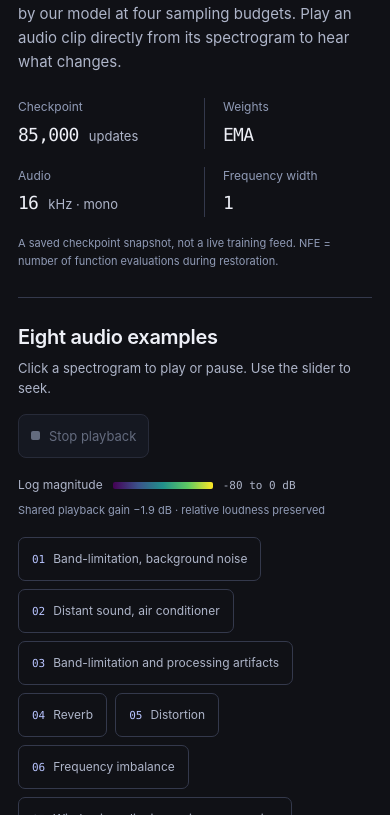
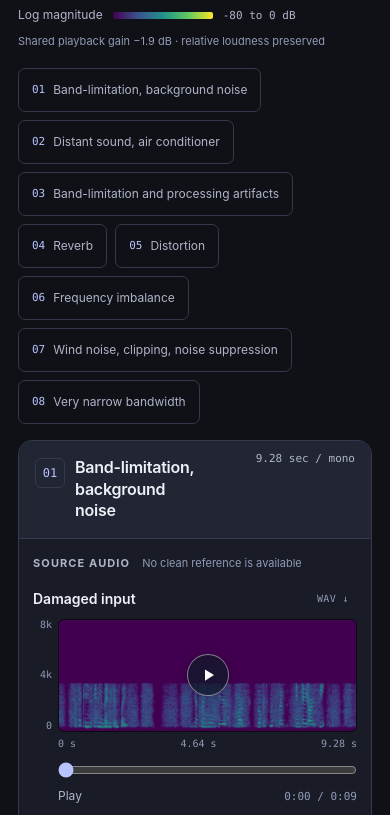
Before and after one commit to quangng2000/rmfsr, a plain HTML site: page docs/index.html in a window 390 px wide. Shown: the part 242-1057 px from the top of the page. Drawn offline with Linux system fonts and the light colour scheme.

Commit message:
Remove introduction from listening results page

```diff
--- a/docs/app.js
+++ b/docs/app.js
@@ -59,7 +59,7 @@
     const label = `${sample.title}: ${track.label}`;
     const trackId = `${sample.id}-${group}-${track.nfe ?? track.kind}`;
     const labelRow = element("div", "track-label-row");
-    const heading = element("h5", "", track.label);
+    const heading = element("h4", "", track.label);
     heading.id = `${trackId}-title`;
     card.setAttribute("aria-labelledby", heading.id);
     const download = element("a", "track-download", "WAV ↓");
@@ -255,7 +255,7 @@
   function makeGroup(title, note, tracks, sample, group) {
     const section = element("section", "track-group");
     const groupHeading = element("div", "group-heading");
-    const h4 = element("h4", "", title);
+    const h4 = element("h3", "", title);
     h4.id = `${sample.id}-${group}-heading`;
     section.setAttribute("aria-labelledby", h4.id);
     groupHeading.append(h4);
@@ -275,7 +275,7 @@
     number.setAttribute("aria-hidden", "true");
     const heading = element("div", "sample-heading");
     const displayTitle = sampleDisplayTitle(sample.title);
-    const h3 = element("h3", "", displayTitle);
+    const h3 = element("h2", "", displayTitle);
     h3.id = `${sample.id}-heading`;
     h3.setAttribute("aria-label", sample.title);
     heading.append(h3);
@@ -322,12 +322,6 @@
       if (!response.ok) throw new Error(`Manifest returned ${response.status}`);
       const data = await response.json();
       validateManifest(data);
-      const snapshot = document.getElementById("snapshot");
-      const values = snapshot.querySelectorAll("dd");
-      values[0].firstChild.textContent = `${Number(data.checkpoint.step).toLocaleString("en-US")} `;
-      values[1].textContent = data.checkpoint.weights;
-      values[2].firstChild.textContent = `${data.sample_rate / 1000} `;
-      values[3].textContent = data.checkpoint.frequency_width;
       const spectrum = data.spectrogram;
       const gainDb = data.playback?.common_gain_db;
       const gainLabel = Number.isFinite(gainDb)
--- a/docs/index.html
+++ b/docs/index.html
@@ -7,8 +7,8 @@
     <meta name="description" content="Listen to our 85,000-update RMFSR checkpoint on eight recordings from the paper's demo. Explore audio and log-magnitude spectrograms at NFE 1, 20, 50, and 100.">
     <meta name="theme-color" content="#101116">
     <title>RMFSR · Listening results</title>
-    <link rel="stylesheet" href="styles.css">
-    <script src="app.js?v=eight-20261017" defer></script>
+    <link rel="stylesheet" href="styles.css?v=intro-removed-20261017">
+    <script src="app.js?v=intro-removed-20261017" defer></script>
   </head>
   <body>
     <a class="skip-link" href="#results">Skip to audio results</a>
@@ -19,23 +19,10 @@
       </header>
 
       <main>
-        <section class="intro" aria-labelledby="page-title">
-          <p class="eyebrow">Speech restoration / Listening study</p>
-          <h1 id="page-title">Listen. Look. Compare steps.</h1>
-          <p class="intro-description">Eight recordings from the paper’s demo, restored by our model at four sampling budgets. Play an audio clip directly from its spectrogram to hear what changes.</p>
-          <dl class="snapshot" id="snapshot" aria-label="Checkpoint details">
-            <div><dt>Checkpoint</dt><dd>85,000 <span>updates</span></dd></div>
-            <div><dt>Weights</dt><dd>EMA</dd></div>
-            <div><dt>Audio</dt><dd>16 <span>kHz · mono</span></dd></div>
-            <div><dt>Frequency width</dt><dd>1</dd></div>
-          </dl>
-          <p class="snapshot-note">A saved checkpoint snapshot, not a live training feed. NFE = number of function evaluations during restoration.</p>
-        </section>
-
         <section class="listening-section" id="results" aria-labelledby="results-title">
           <div class="section-toolbar">
             <div>
-              <h2 id="results-title">Eight audio examples</h2>
+              <h1 id="results-title">Eight audio examples</h1>
               <p class="section-helper">Click a spectrogram to play or pause. Use the slider to seek.</p>
             </div>
             <button class="stop-button" id="stop-all" type="button" disabled><span class="stop-symbol" aria-hidden="true"></span>Stop playback</button>
--- a/docs/styles.css
+++ b/docs/styles.css
@@ -36,20 +36,9 @@ button, a, input, summary { touch-action: manipulation; }
 .wave-mark i:nth-child(3) { height: 26px; }
 .repo-link { display: inline-flex; align-items: center; gap: 10px; min-height: 44px; font-size: 14px; color: var(--muted); text-decoration: none; }
 .repo-link span { font-size: 20px; }
-.intro { padding: 44px 0 32px; }
-.eyebrow { margin: 0 0 12px; color: var(--accent); text-transform: uppercase; letter-spacing: .14em; font-size: 12px; font-weight: 650; }
-h1 { margin: 0; font-size: clamp(30px, 3.4vw, 48px); line-height: 1.16; letter-spacing: -.035em; font-weight: 650; }
-.intro-description { margin: 16px 0 28px; max-width: 720px; color: var(--muted); font-size: 17px; line-height: 1.6; }
-.snapshot { display: flex; flex-wrap: wrap; gap: 20px 0; margin: 0; }
-.snapshot > div { padding: 0 32px; border-left: 1px solid var(--border); }
-.snapshot > div:first-child { padding-left: 0; border-left: 0; }
-.snapshot dt { color: var(--subtle); font-size: 12px; margin-bottom: 4px; }
-.snapshot dd { margin: 0; font-family: var(--mono); font-size: 18px; letter-spacing: -.04em; }
-.snapshot dd span { font-family: -apple-system, BlinkMacSystemFont, "Segoe UI", sans-serif; font-size: 13px; color: var(--muted); letter-spacing: 0; }
-.snapshot-note { margin: 18px 0 0; color: var(--subtle); font-size: 12px; }
-.listening-section { padding-top: 26px; border-top: 1px solid var(--border); }
+.listening-section { padding-top: 26px; }
 .section-toolbar { display: flex; align-items: center; justify-content: space-between; gap: 16px; }
-h2 { margin: 0; font-size: 20px; line-height: 1.35; font-weight: 600; letter-spacing: -.015em; }
+h1, h2 { margin: 0; font-size: 20px; line-height: 1.35; font-weight: 600; letter-spacing: -.015em; }
 .section-helper { margin: 7px 0 0; color: var(--muted); font-size: 14px; }
 .stop-button { display: inline-flex; flex-shrink: 0; align-items: center; justify-content: center; gap: 9px; padding: 10px 15px; border: 1px solid var(--border); border-radius: 8px; color: var(--text); background: var(--surface); min-height: 44px; font-size: 13px; transition: background .15s, border-color .15s; }
 .stop-button:not(:disabled):hover { background: var(--surface-hover); border-color: var(--subtle); }
@@ -73,18 +62,18 @@ h2 { margin: 0; font-size: 20px; line-height: 1.35; font-weight: 600; letter-spa
 .sample-header { display: flex; align-items: flex-start; gap: 14px; padding: 20px 24px 18px; background: var(--surface-raised); border-bottom: 1px solid var(--border); }
 .sample-number { display: flex; flex-shrink: 0; align-items: center; justify-content: center; height: 30px; width: 30px; margin-top: 1px; border: 1px solid var(--border); border-radius: 6px; font-family: var(--mono); font-size: 12px; color: var(--accent); }
 .sample-heading { flex: 1; min-width: 0; }
-.sample-header h3 { margin: 0; font-size: 17px; font-weight: 600; letter-spacing: -.015em; }
+.sample-header h2 { margin: 0; font-size: 17px; font-weight: 600; letter-spacing: -.015em; }
 .sample-description { margin: 5px 0 0; color: var(--muted); font-size: 13px; }
 .sample-duration { flex-shrink: 0; margin-top: 5px; font-family: var(--mono); font-size: 12px; color: var(--muted); white-space: nowrap; }
 .track-group { padding: 18px 22px 16px; }
 .track-group + .track-group { border-top: 1px solid var(--border); }
 .group-heading { display: flex; align-items: baseline; gap: 12px; flex-wrap: wrap; margin: 0 0 13px; }
-.group-heading h4 { margin: 0; color: var(--muted); font-size: 11px; text-transform: uppercase; letter-spacing: .1em; font-weight: 650; }
+.group-heading h3 { margin: 0; color: var(--muted); font-size: 11px; text-transform: uppercase; letter-spacing: .1em; font-weight: 650; }
 .group-heading span { color: var(--subtle); font-size: 11px; }
 .tracks-grid { display: grid; grid-template-columns: repeat(4, minmax(0, 1fr)); gap: 18px; }
 .track { min-width: 0; }
 .track-label-row { display: flex; align-items: center; justify-content: space-between; gap: 8px; margin-bottom: 7px; min-height: 25px; }
-.track h5 { margin: 0; font-size: 13px; font-weight: 600; }
+.track h4 { margin: 0; font-size: 13px; font-weight: 600; }
 .track-download { color: var(--subtle); font-size: 10px; font-family: var(--mono); text-decoration: none; letter-spacing: .04em; padding: 6px 4px; }
 .track-download:hover { color: var(--accent); }
 .spectrogram-wrap { position: relative; padding-left: 25px; }
@@ -132,7 +121,6 @@ h2 { margin: 0; font-size: 20px; line-height: 1.35; font-weight: 600; letter-spa
   .page-shell { padding: 0 28px; }
   .tracks-grid { grid-template-columns: repeat(2, minmax(0, 1fr)); gap: 22px; }
   .spectrogram-button { aspect-ratio: 2.7; }
-  .snapshot > div { padding-right: 24px; padding-left: 24px; }
   .track-label-row { margin-bottom: 6px; }
 }
 @media (max-width: 600px) {
@@ -140,14 +128,6 @@ h2 { margin: 0; font-size: 20px; line-height: 1.35; font-weight: 600; letter-spa
   .site-header { min-height: 70px; gap: 12px; }
   .wordmark { font-size: 16px; }
   .repo-link { font-size: 12px; gap: 6px; }
-  .intro { padding: 30px 0 26px; }
-  .eyebrow { font-size: 10px; letter-spacing: .11em; }
-  h1 { font-size: 34px; }
-  .intro-description { font-size: 15px; margin: 14px 0 24px; }
-  .snapshot { display: grid; grid-template-columns: 1fr 1fr; gap: 18px; }
-  .snapshot > div { padding: 0; border: 0; }
-  .snapshot > div:nth-child(even) { border-left: 1px solid var(--border); padding-left: 18px; }
-  .snapshot-note { font-size: 11px; line-height: 1.6; }
   .section-toolbar { align-items: flex-start; flex-wrap: wrap; }
   .section-helper { font-size: 13px; }
   .stop-button { min-height: 44px; padding: 9px 12px; }
@@ -156,13 +136,13 @@ h2 { margin: 0; font-size: 20px; line-height: 1.35; font-weight: 600; letter-spa
   .sample-navigation { margin: 18px 0 16px; }
   .sample-navigation a { min-height: 44px; }
   .sample-header { padding: 16px; gap: 10px; flex-wrap: wrap; }
-  .sample-header h3 { font-size: 16px; }
+  .sample-header h2 { font-size: 16px; }
   .sample-description { font-size: 12px; }
   .sample-duration { font-size: 11px; margin-left: 40px; margin-top: -7px; }
   .track-group { padding: 16px 14px; }
   .tracks-grid { grid-template-columns: minmax(0, 1fr); gap: 23px; }
   .spectrogram-button { aspect-ratio: 2.65; }
-  .track h5 { font-size: 14px; }
+  .track h4 { font-size: 14px; }
   .track-download { min-height: 44px; display: flex; align-items: center; padding: 0 8px; margin-top: -8px; margin-bottom: -8px; }
   .frequency-axis, .time-axis { font-size: 10px; }
   .player-seek { height: 34px; margin-top: 2px; }
```
